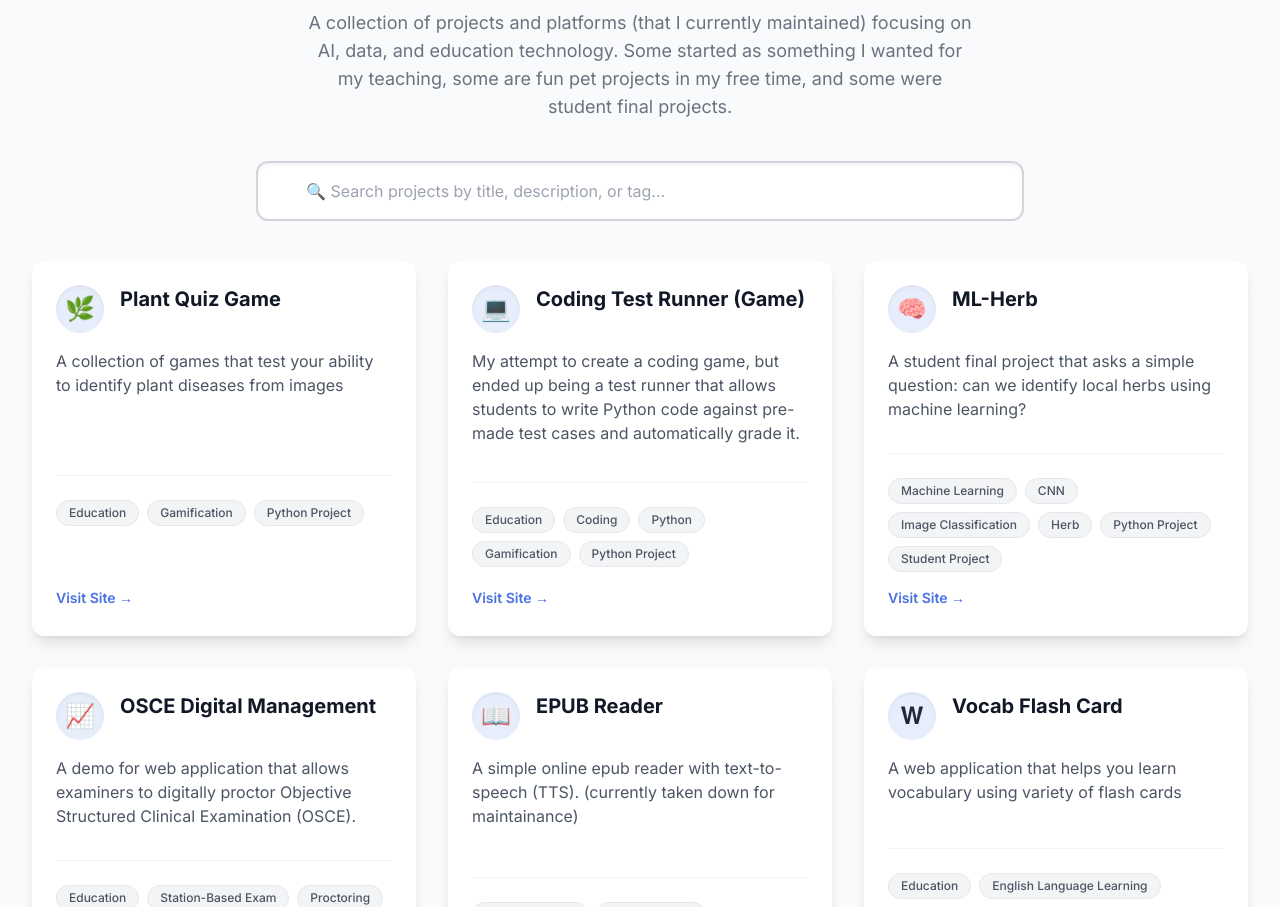
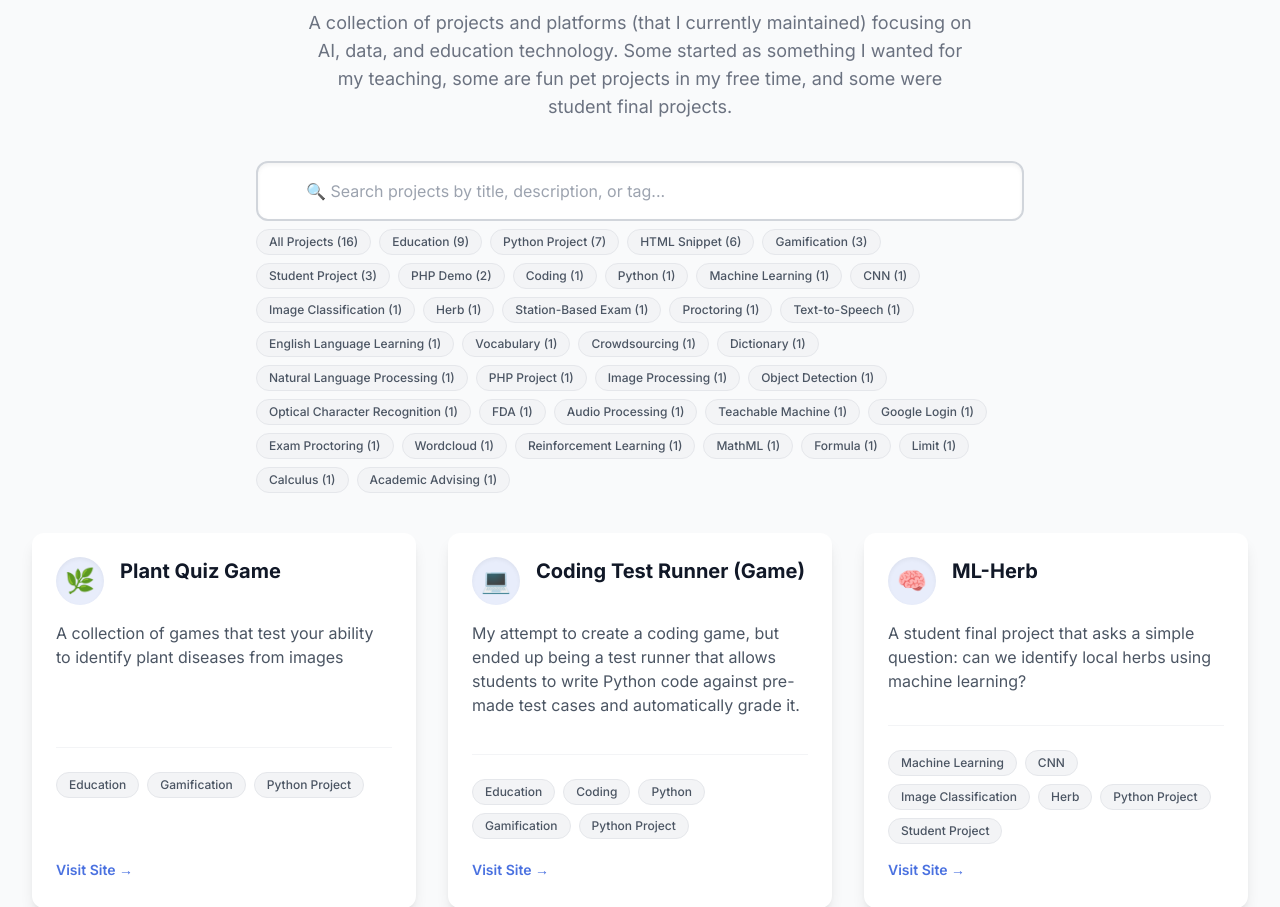
Before and after one commit to tpatikorn/PlantQuizGame, a Flask app: page / in a window 1280 px wide. Shown: the part 661-1568 px from the top of the page. Run offline with Flask 3, Linux system fonts and the light colour scheme; some libraries are stand-ins or nearby versions.

Commit message:
Added tags shortcuts for search

```diff
--- a/app.py
+++ b/app.py
@@ -115,4 +115,4 @@ this_app.register_blueprint(coding.bp, url_prefix="/coding")
 auth.oauth.init_app(this_app)
 
 if __name__ == "__main__":
-    socketio.run(this_app, "127.0.0.1", 8081, allow_unsafe_werkzeug=True)
+    socketio.run(this_app, "127.0.0.1", 18080, allow_unsafe_werkzeug=True)
--- a/templates/main.html
+++ b/templates/main.html
@@ -124,6 +124,15 @@
                     class="w-full p-4 pl-12 border-2 border-gray-300 rounded-xl focus:outline-none focus:ring-2 focus:ring-primary focus:border-primary shadow-inner transition duration-200"
             >
             </div>
+
+
+            <div id="tags">
+                <a onclick="searchFor('Student Project')">
+                <span class="inline-block bg-gray-100 text-gray-600 text-xs font-medium mr-2 mt-2 px-3 py-1 rounded-full border border-gray-200 hover:bg-gray-200 transition duration-150 cursor-default whitespace-nowrap">
+                    Student Project
+                </span>
+                </a>
+            </div>
         </div>
 
         <div id="project-cards" class="grid gap-8 grid-cols-1 md:grid-cols-2 lg:grid-cols-3">
@@ -246,7 +255,41 @@
                 ];
 
                 const cardContainer = document.getElementById('project-cards');
+                const tagContainer = document.getElementById('tags');
                 const searchInput = document.getElementById('search-input');
+
+                function renderTags(projectsToRender) {
+                    tagContainer.innerHTML = '';
+                    let all_tags = {"All Projects": projects.length};
+                    projects.forEach(project =>
+                        project.tags.forEach(tag =>
+                            // increment if exists, set to 1 otherwise
+                            all_tags[tag] = (tag in all_tags) ? all_tags[tag] + 1 : 1));
+                    console.log(all_tags);
+                    let tag_sorted = [];
+                    for (const tag in all_tags) {
+                        tag_sorted.push([tag, all_tags[tag]]);
+                    }
+                    tag_sorted.sort((a, b) => b[1] - a[1]);
+                    console.log(tag_sorted);
+
+                    tag_sorted.forEach(tag => {
+                        const tag_link = document.createElement("a");
+                        tag_link.setAttribute("onclick", `searchFor("${tag[0]}")`);
+
+                        const tag_span = document.createElement("span");
+                        tag_span.classList.add("inline-block", "bg-gray-100", "text-gray-600", "text-xs", "font-medium", "mr-2", "mt-2", "px-3", "py-1", "rounded-full", "border", "border-gray-200", "hover:bg-gray-200", "transition", "duration-150", "cursor-default", "whitespace-nowrap");
+                        tag_span.innerText = `${tag[0]} (${tag[1]})`;
+
+                        tag_link.appendChild(tag_span);
+                        tagContainer.appendChild(tag_link);
+                    });
+                }
+
+                function searchFor(tag) {
+                    searchInput.value = tag === "All Projects" ? "" : tag;
+                    handleSearch();
+                }
 
                 // Function to render the project cards based on a provided array
                 function renderCards(projectsToRender) {
@@ -320,6 +363,7 @@
                 // Initial render and attaching the search listener
                 document.addEventListener('DOMContentLoaded', () => {
                     renderCards(projects);
+                    renderTags(projects);
                     searchInput.addEventListener('keyup', handleSearch);
                 });
             </script>
```
